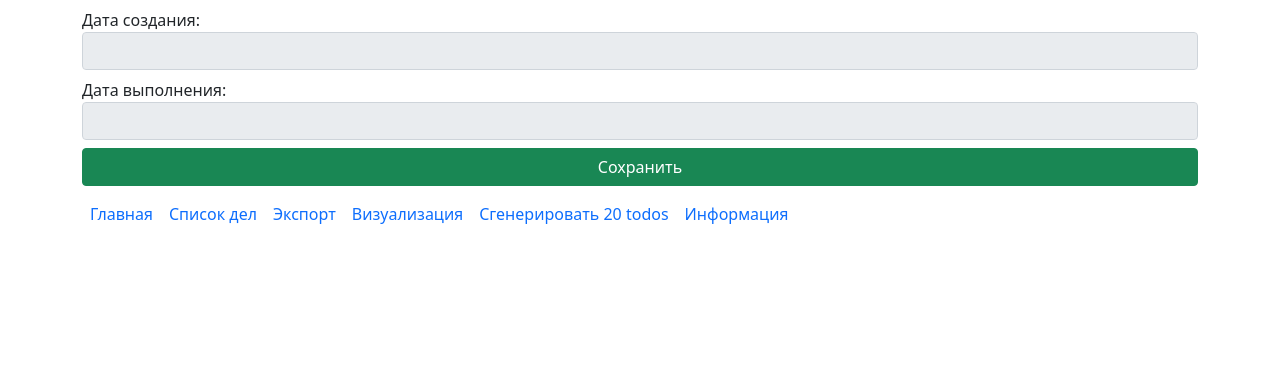
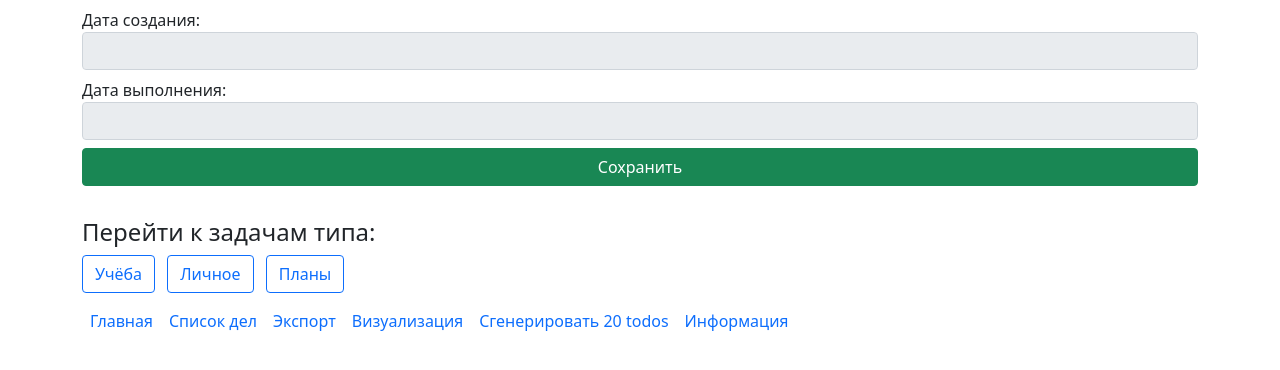
Before and after one commit to vlad17v/ddz, a FastAPI app: template app/templates/edit.html in a window 1280 px wide. Shown: the part 392-762 px from the top of the page. Run offline with FastAPI, Linux system fonts and the light colour scheme; the template is opened without the code that fills it, so the values that code supplies are empty; some libraries are stand-ins or nearby versions.

Commit message:
Add redirect from edit page by tag task

```diff
--- a/app/templates/edit.html
+++ b/app/templates/edit.html
@@ -49,6 +49,13 @@
     <button type="submit" class="btn btn-success">Сохранить</button>
 </form>
 
+<div class="mt-3">
+    <h4>Перейти к задачам типа:</h4>
+    <a href="/todo/list/?tag=Учёба" class="btn btn-outline-primary me-2">Учёба</a>
+    <a href="/todo/list/?tag=Личное" class="btn btn-outline-primary me-2">Личное</a>
+    <a href="/todo/list/?tag=Планы" class="btn btn-outline-primary me-2">Планы</a>
+</div>
+
 <script>
     document.getElementById('todoForm').addEventListener('submit', function (e) {
         e.preventDefault();
```
